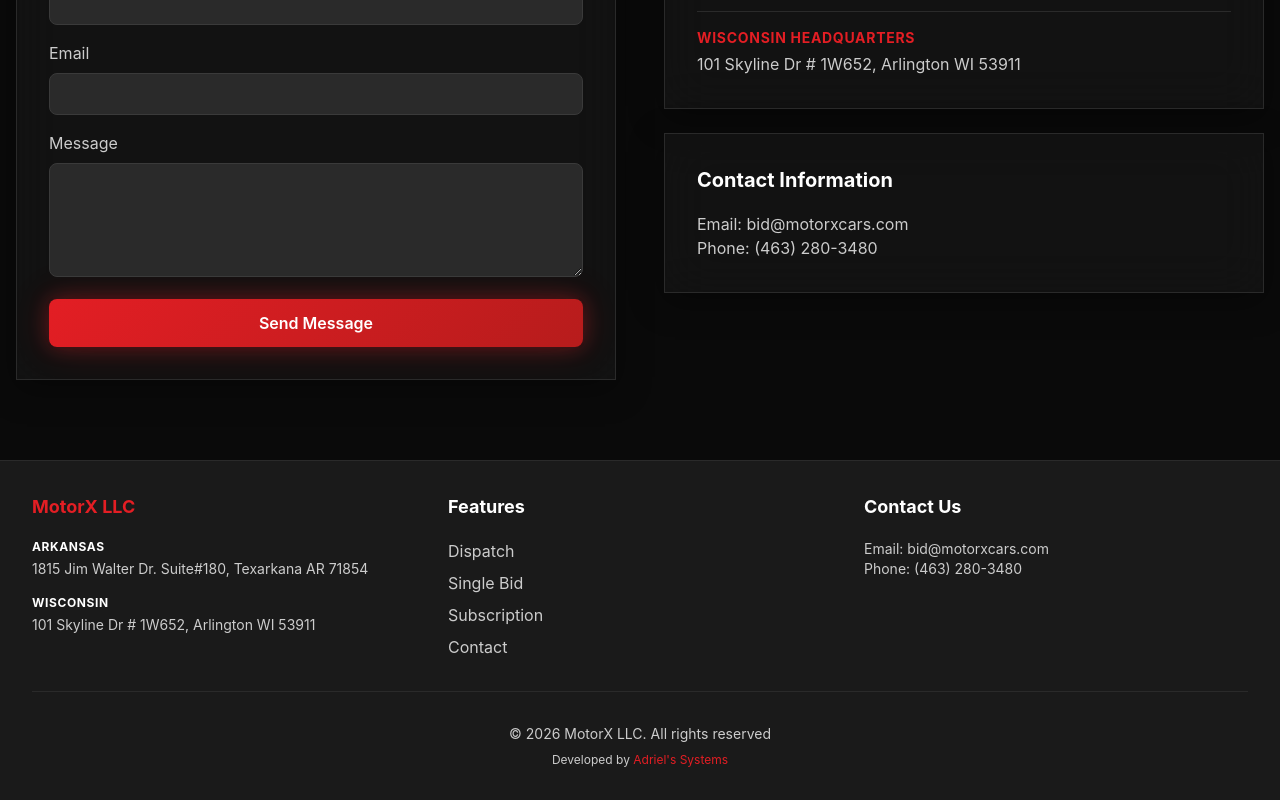
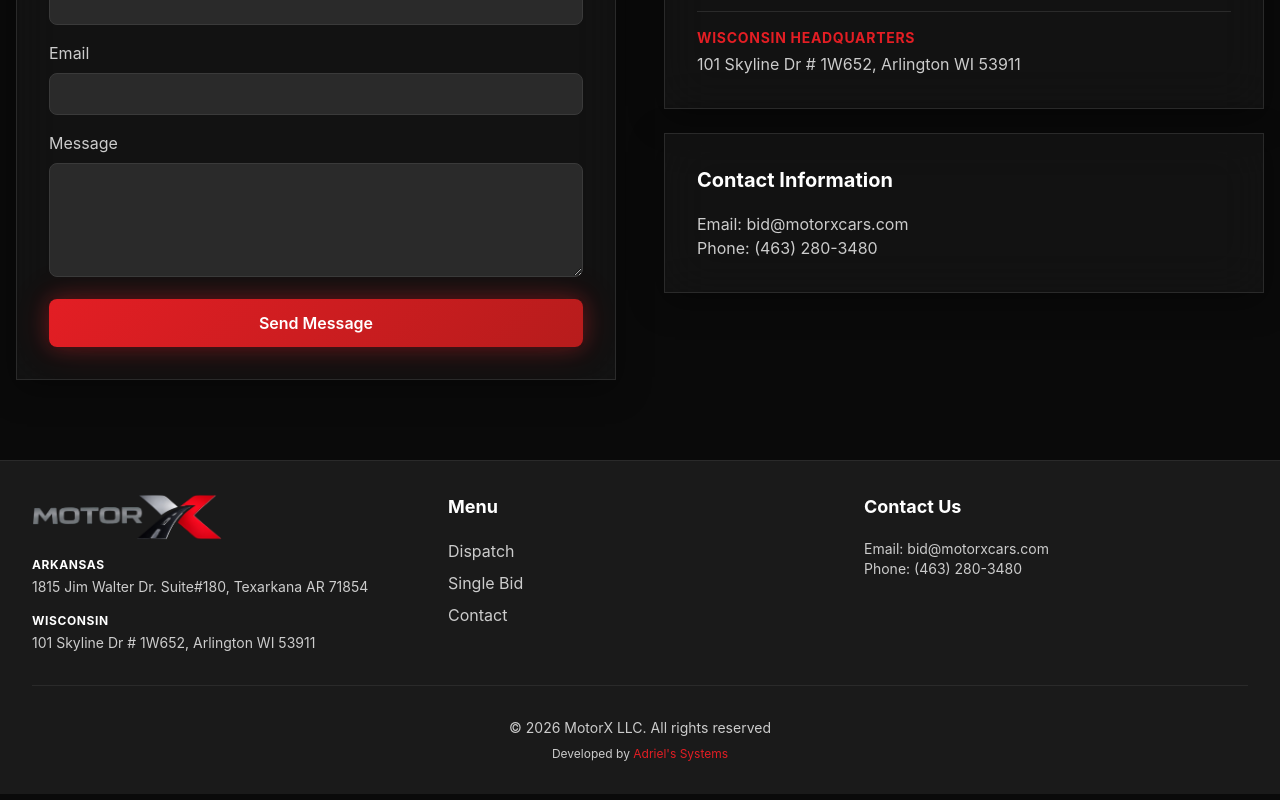
Before and after one commit to rhectoroc/motorx, a React (Vite) app: page /contact in a window 1280 px wide. Shown: the part 446-1246 px from the top of the page. Built offline with nearby package versions, Linux system fonts and the light colour scheme.

Commit message:
cambios en foter

```diff
--- a/src/components/Footer.jsx
+++ b/src/components/Footer.jsx
@@ -1,4 +1,5 @@
 import { useTranslation } from 'react-i18next';
+import logo from '../assets/logo.png';
 
 function Footer() {
     const { t } = useTranslation();
@@ -9,7 +10,7 @@ function Footer() {
                 <div className="grid grid-cols-1 md:grid-cols-3 gap-8">
                     {/* Company Info */}
                     <div>
-                        <h3 className="text-motorx-red font-bold text-lg mb-4">MotorX LLC</h3>
+                        <img src={logo} alt="Motor X Logo" className="h-12 w-auto mb-4" />
                         <div className="space-y-4">
                             <div>
                                 <p className="text-motorx-white text-xs font-bold uppercase tracking-wider mb-1">{t('common.footer.arkansas')}</p>
@@ -28,11 +29,10 @@ function Footer() {
 
                     {/* Quick Links */}
                     <div>
-                        <h3 className="text-motorx-white font-bold text-lg mb-4">{t('common.features')}</h3>
+                        <h3 className="text-motorx-white font-bold text-lg mb-4">{t('common.menu')}</h3>
                         <ul className="space-y-2">
                             <li><a href="/dispatch" className="text-motorx-gray-300 hover:text-motorx-red transition-colors">{t('nav.dispatch')}</a></li>
                             <li><a href="/single-bid" className="text-motorx-gray-300 hover:text-motorx-red transition-colors">{t('nav.singleBid')}</a></li>
-                            <li><a href="/subscription" className="text-motorx-gray-300 hover:text-motorx-red transition-colors">{t('nav.subscription')}</a></li>
                             <li><a href="/contact" className="text-motorx-gray-300 hover:text-motorx-red transition-colors">{t('nav.contact')}</a></li>
                         </ul>
                     </div>
--- a/src/i18n/locales/ar.json
+++ b/src/i18n/locales/ar.json
@@ -28,7 +28,8 @@
             "developedBy": "تم التطوير بواسطة",
             "arkansas": "أركنساس",
             "wisconsin": "ويسكونسن"
-        }
+        },
+        "menu": "القائمة"
     },
     "hero": {
         "title": {
--- a/src/i18n/locales/en.json
+++ b/src/i18n/locales/en.json
@@ -28,7 +28,8 @@
             "developedBy": "Developed by",
             "arkansas": "Arkansas",
             "wisconsin": "Wisconsin"
-        }
+        },
+        "menu": "Menu"
     },
     "hero": {
         "title": {
--- a/src/i18n/locales/es.json
+++ b/src/i18n/locales/es.json
@@ -28,7 +28,8 @@
             "developedBy": "Desarrollado por",
             "arkansas": "Arkansas",
             "wisconsin": "Wisconsin"
-        }
+        },
+        "menu": "Menú"
     },
     "hero": {
         "title": {
--- a/src/i18n/locales/ru.json
+++ b/src/i18n/locales/ru.json
@@ -28,7 +28,8 @@
             "developedBy": "Разработано",
             "arkansas": "Арканзас",
             "wisconsin": "Висконсин"
-        }
+        },
+        "menu": "Меню"
     },
     "hero": {
         "title": {
```
